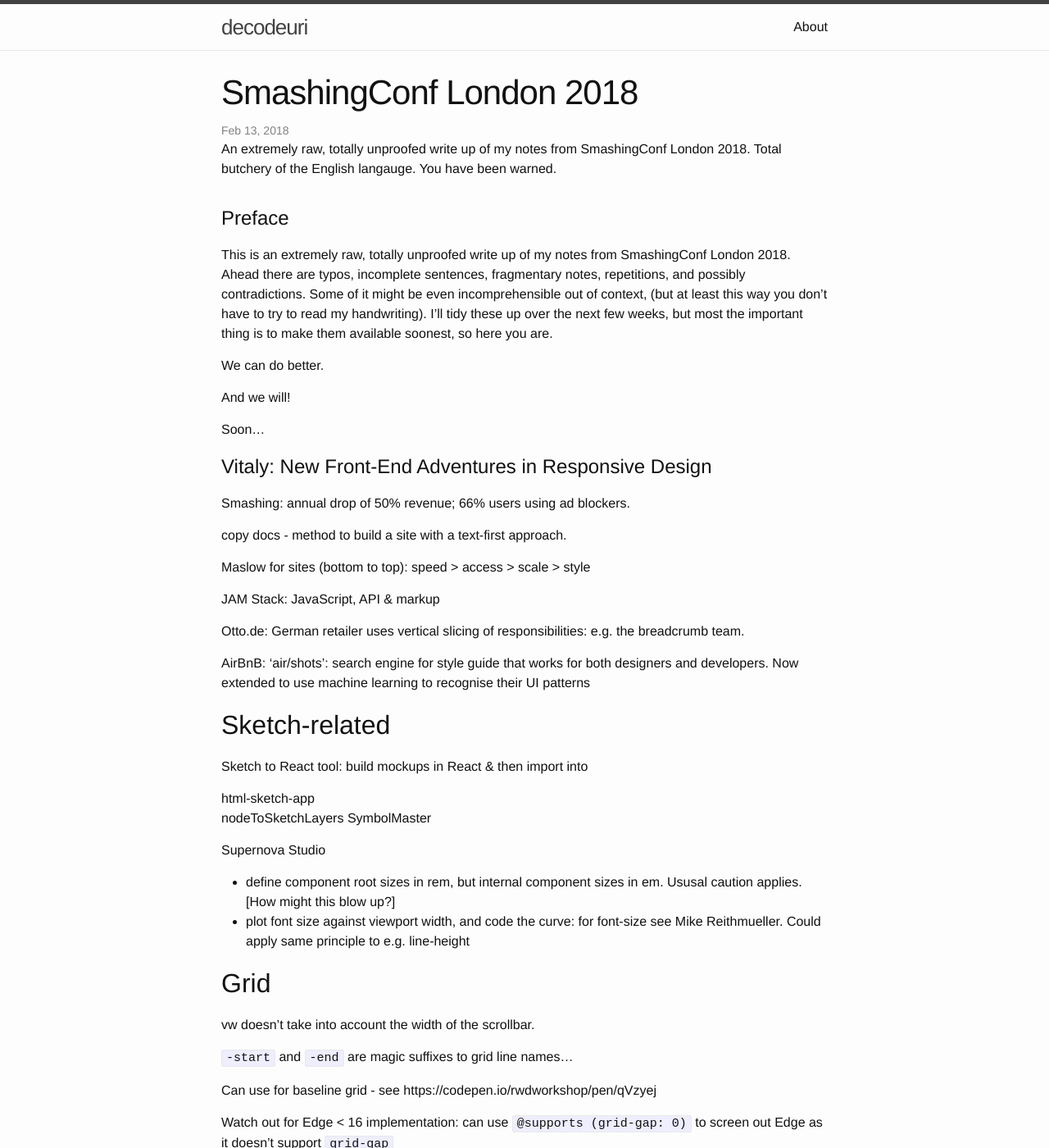
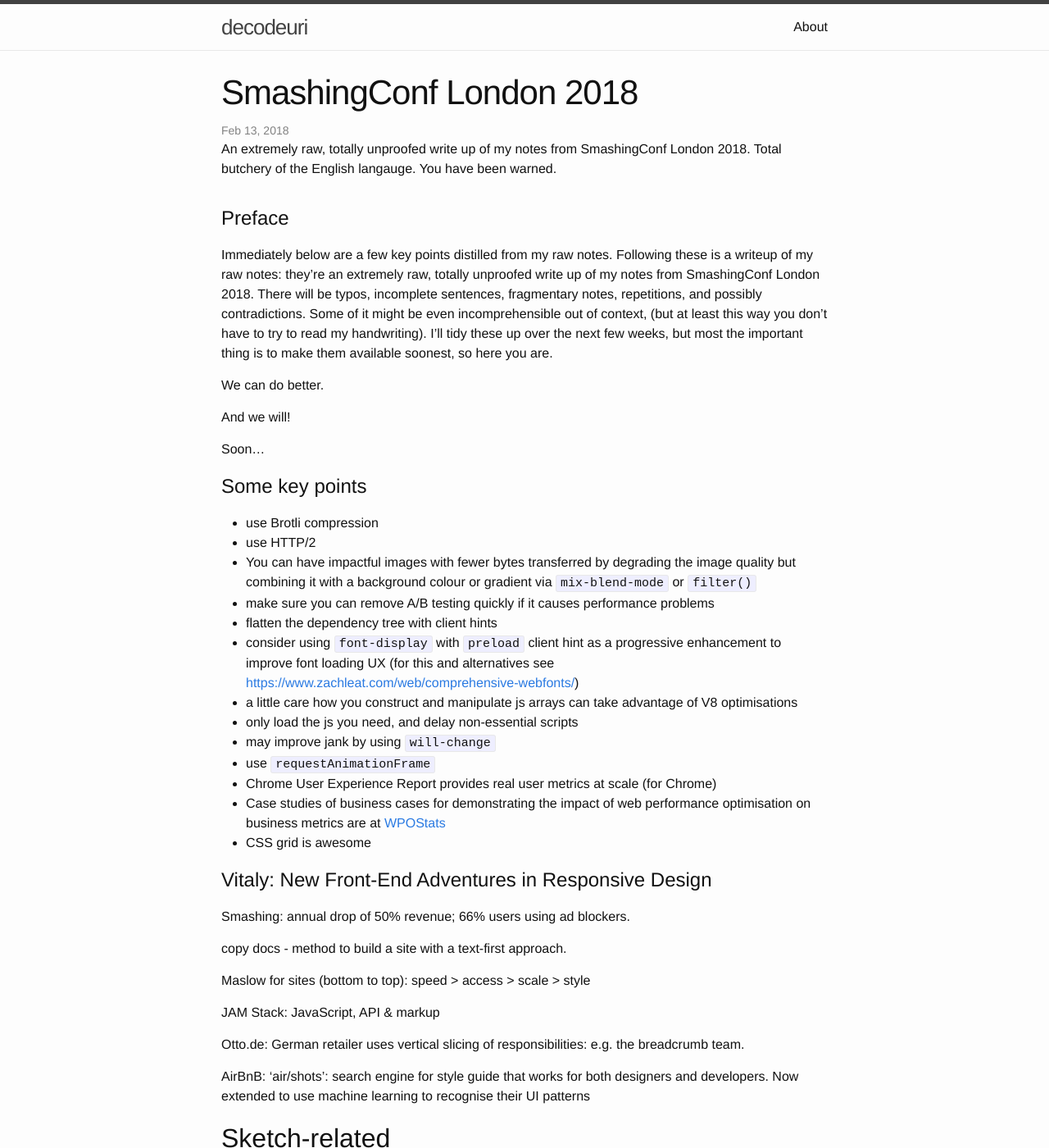
Before and after one commit to davidcmoulton/decodeuri, a Jekyll site: the page built from _posts/2018-02-13-smashing-conference-london-2018-initial-notes.md, in a window 1280 px wide and 1400 px high. Shown: the whole window at 82% size. Built offline with Jekyll 4.4.1, drawn with Linux system fonts in a browser that asks for light colours.

Commit message:
Add key points to Smashing London 2018 write up

```diff
--- a/_posts/2018-02-13-smashing-conference-london-2018-initial-notes.md
+++ b/_posts/2018-02-13-smashing-conference-london-2018-initial-notes.md
@@ -6,7 +6,7 @@
 ---
 
 # Preface
-This is an extremely raw, totally unproofed write up of my notes from SmashingConf London 2018. Ahead there are typos, incomplete sentences, fragmentary notes, repetitions, and possibly contradictions. Some of it might be even incomprehensible out of context, (but at least this way you don't have to try to read my handwriting). I'll tidy these up over the next few weeks, but most the important thing is to make them available soonest, so here you are.
+Immediately below are a few key points distilled from my raw notes. Following these is a writeup of my raw notes: they're an extremely raw, totally unproofed write up of my notes from SmashingConf London 2018. There will be typos, incomplete sentences, fragmentary notes, repetitions, and possibly contradictions. Some of it might be even incomprehensible out of context, (but at least this way you don't have to try to read my handwriting). I'll tidy these up over the next few weeks, but most the important thing is to make them available soonest, so here you are.
 
 We can do better.
 
@@ -14,6 +14,20 @@
 
 Soon...
 
+# Some key points
+- use Brotli compression
+- use HTTP/2
+- You can have impactful images with fewer bytes transferred by degrading the image quality but combining it with a background colour or gradient via `mix-blend-mode` or `filter()`
+- make sure you can remove A/B testing quickly if it causes performance problems
+- flatten the dependency tree with client hints
+- consider using `font-display` with `preload` client hint as a progressive enhancement to improve font loading UX (for this and alternatives see [https://www.zachleat.com/web/comprehensive-webfonts/](https://www.zachleat.com/web/comprehensive-webfonts/))
+- a little care how you construct and manipulate js arrays can take advantage of V8 optimisations
+- only load the js you need, and delay non-essential scripts
+- may improve jank by using `will-change`
+- use `requestAnimationFrame`
+- Chrome User Experience Report provides real user metrics at scale (for Chrome)
+- Case studies of business cases for demonstrating the impact of web performance optimisation on business metrics are at [WPOStats](https://wpostats.com)
+- CSS grid is awesome
 
 # Vitaly: New Front-End Adventures in Responsive Design
 
```
